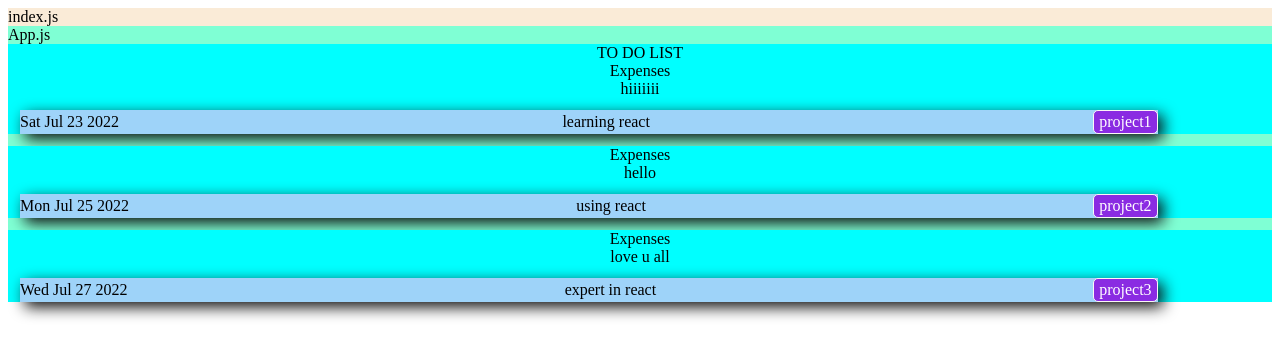
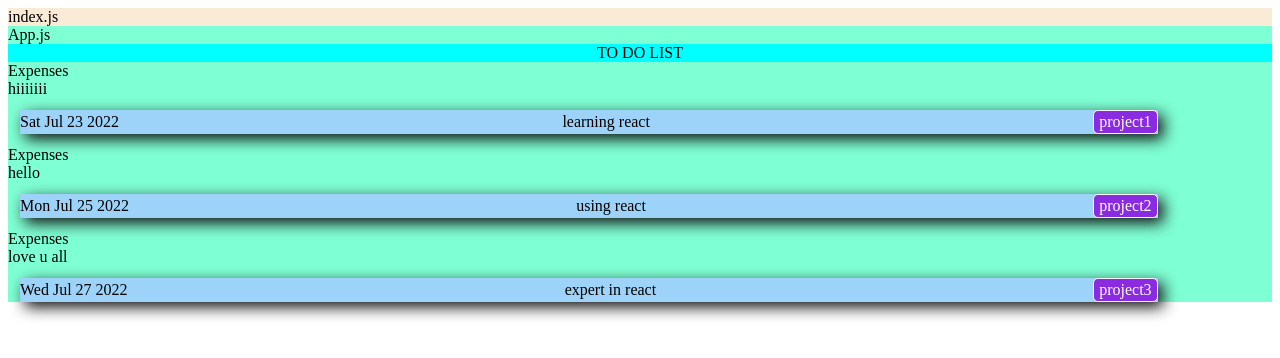
Before and after one commit to engineer-br0/stopwatch-react, a React (Create React App) app: page / in a window 1280 px wide. Shown: the top 358 px of the page. Built offline with nearby package versions, Linux system fonts and the light colour scheme.

Commit message:
props class

```diff
--- a/src/components/Expenses.js
+++ b/src/components/Expenses.js
@@ -1,9 +1,11 @@
 import './Expenses.css'
 import ExpensesTitle from './ExpensesTitle'
 function Expenses(props){
+     let classes = "todo" + props.className;
     return(
-        <div className='todo'>
-           <div>Expenses</div>
+
+        <div className={classes}>
+           <div>Expenses </div>
            {props.children}
            <div className='items'>
                 <div className='date'>{props.date.toDateString()}</div>
```
